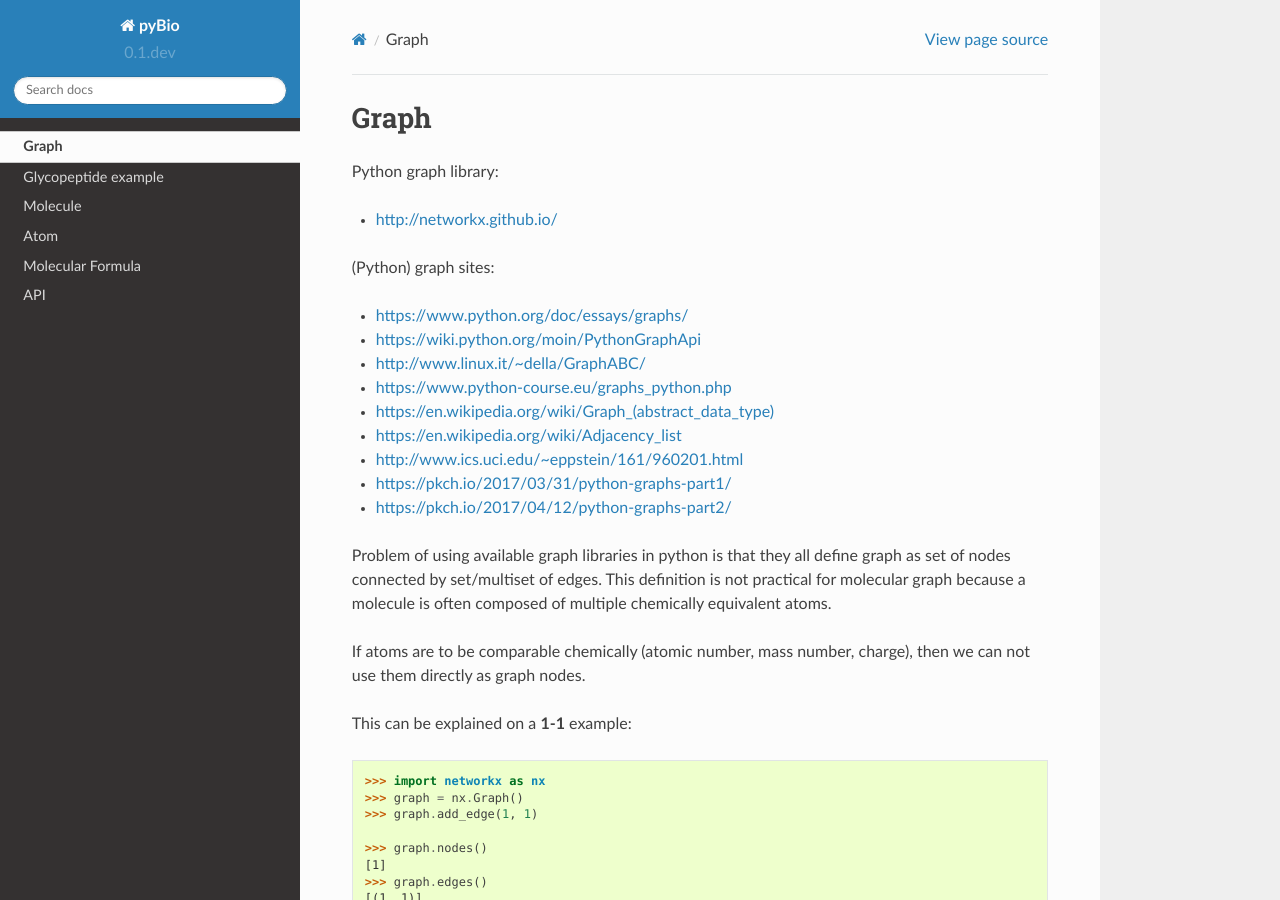
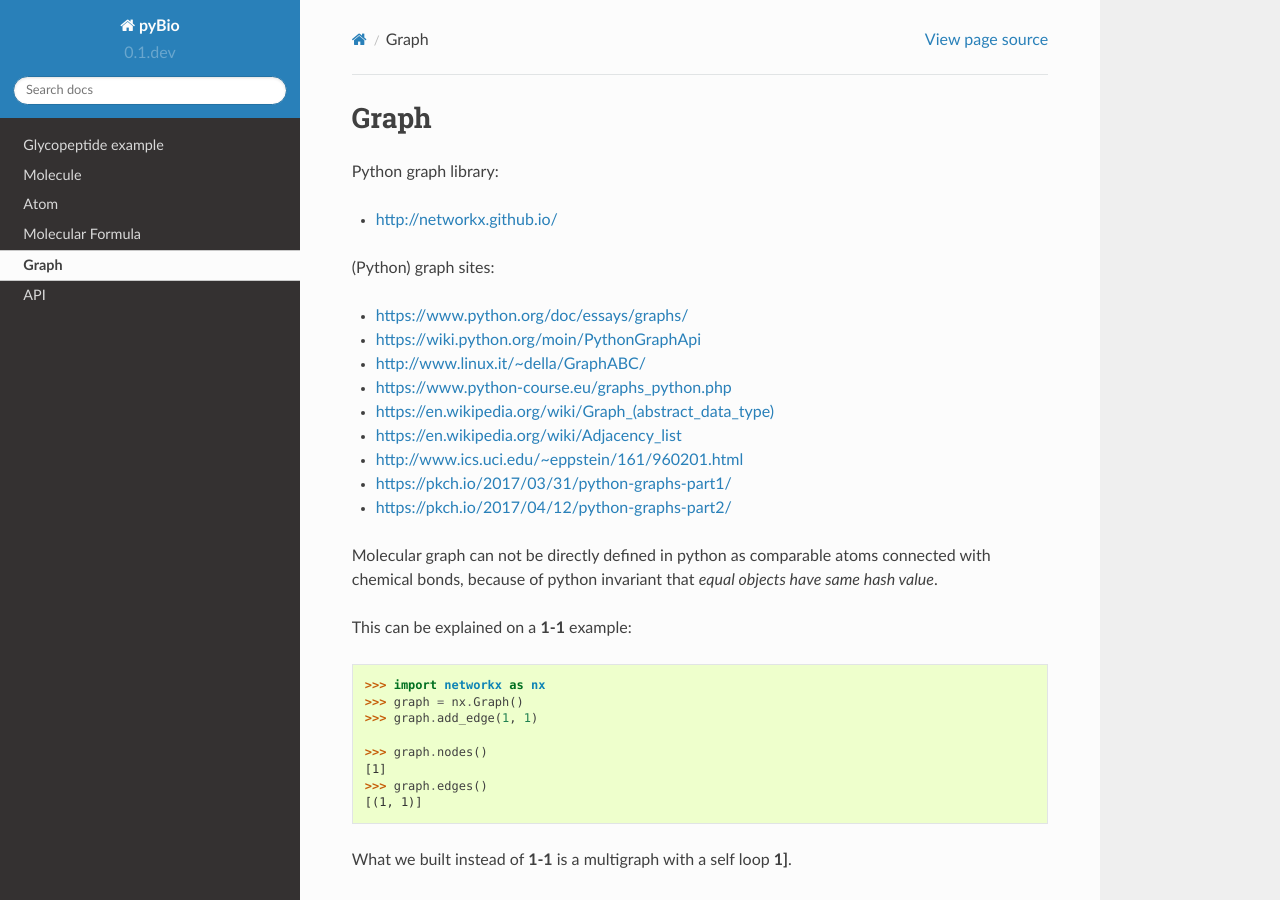
Before and after one commit to genadijrazdorov/pybio, a Sphinx documentation site: the page built from docs/graph.rst, in a window 1280 px wide and 900 px high. Built offline with Sphinx 7.4.7 and the Read the Docs theme 2.0.0, drawn with Linux system fonts in a browser that asks for light colours; pages that are not in the unit, such as notebooks, are missing from menus.

Commit message:
lazy evaluation of node values in NodesView.__contains__; Faster check for existing node in NodesView.add; Fixed docs for graph

```diff
--- a/docs/graph.rst
+++ b/docs/graph.rst
@@ -17,13 +19,9 @@ Python graph library:
 * https://pkch.io/2017/03/31/python-graphs-part1/
 * https://pkch.io/2017/04/12/python-graphs-part2/
 
-Problem of using available graph libraries in python is that they all define
-graph as set of nodes connected by set/multiset of edges.
-This definition is not practical for molecular graph because a molecule is
-often composed of multiple chemically equivalent atoms.
-
-If atoms are to be comparable chemically (atomic number, mass number, charge),
-then we can not use them directly as graph nodes.
+Molecular graph can not be directly defined in python as comparable atoms
+connected with chemical bonds, because of python invariant that *equal objects
+have same hash value*.
 
 This can be explained on a **1-1** example::
 
--- a/docs/index.rst
+++ b/docs/index.rst
@@ -11,11 +11,11 @@ Contents
 .. toctree::
     :maxdepth: 2
 
-    graph
     glycopeptide_example
     molecule
     atom
     formula
+    graph
     api/modules
     contributing
 
```
Also changed, not shown: other parts of docs/graph.rst (+2 -0 lines), 2 other files.
